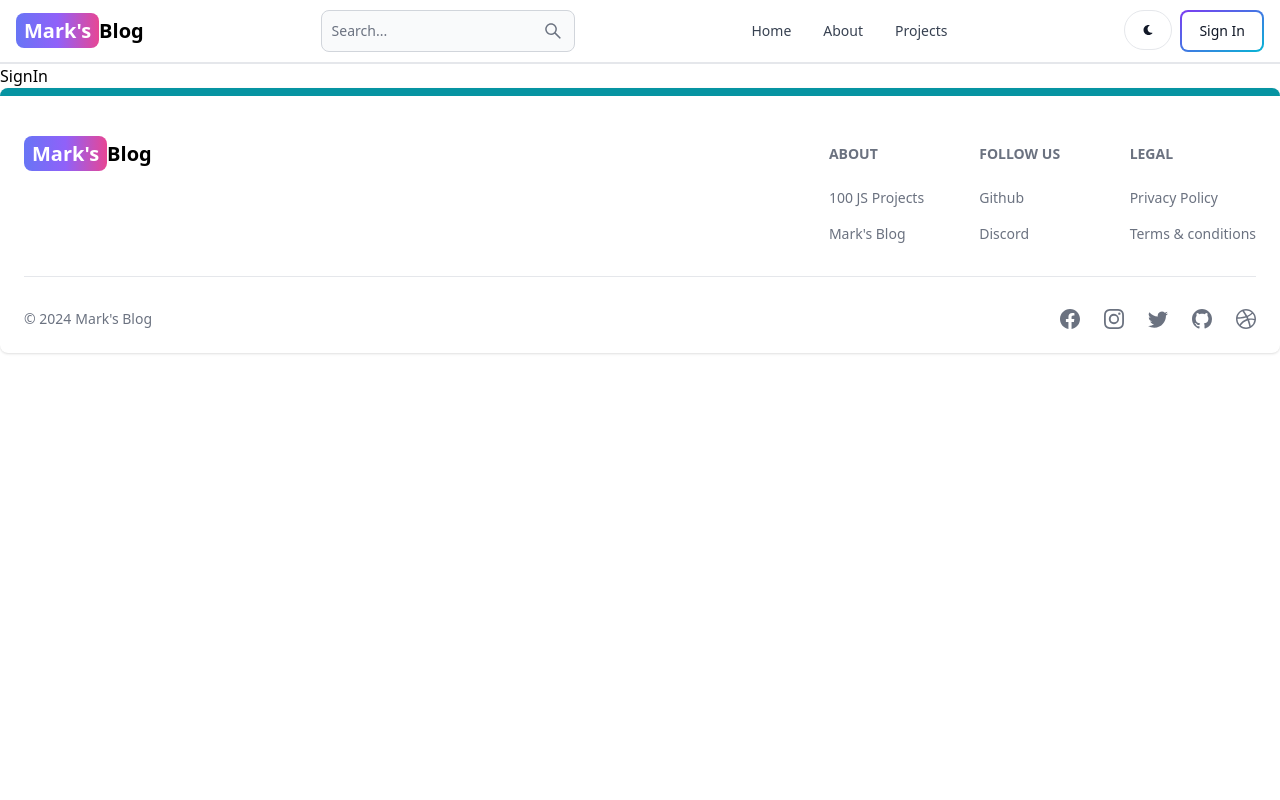
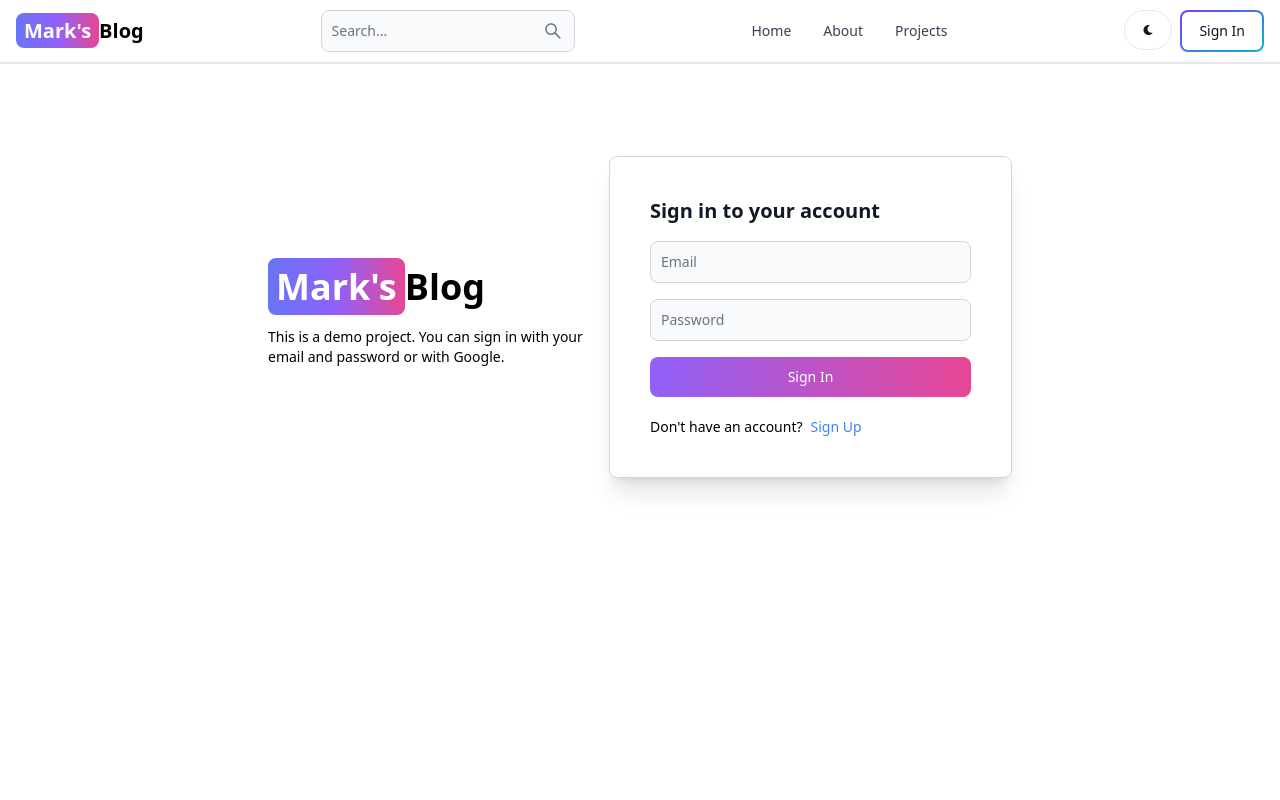
Before and after one commit to markvwin/mern-blog, a React (Vite) app in the folder client/: page /sign-in in a window 1280 px wide. Shown: the top 800 px of the page. Built offline with nearby package versions, Linux system fonts and the light colour scheme.

Commit message:
completed sign-in page functionality

```diff
--- a/client/src/pages/SignIn.jsx
+++ b/client/src/pages/SignIn.jsx
@@ -1,5 +1,117 @@
+import { Alert, Button, Label, Spinner, TextInput } from "flowbite-react";
 import React from "react";
+import { useState } from "react";
+import { Link, useNavigate } from "react-router-dom";
 
 export default function SignIn() {
-  return <div>SignIn</div>;
+  // initializing the components
+  const [formData, setFormData] = useState({});
+  const [errorMessage, setErrorMessage] = useState(null);
+  const [loading, setLoading] = useState(false); // adds loading mechanism on sign-up
+  const navigate = useNavigate();
+
+  const handleChange = (e) => {
+    setFormData({ ...formData, [e.target.id]: e.target.value.trim() });
+  };
+
+  const handleSubmit = async (e) => {
+    e.preventDefault();
+    if (!formData.email || !formData.password) {
+      return setErrorMessage("Please fill out all fields");
+    }
+    try {
+      setLoading(true);
+      setErrorMessage(null); // if there was an error in the previous request, resets state
+      const res = await fetch("/api/auth/sign-in", {
+        method: "POST",
+        headers: { "Content-Type": "application/json" },
+        body: JSON.stringify(formData), // converts JSON data to string before sending
+      });
+      const data = await res.json(); // converting response into JSON format
+      if (data.success === false) {
+        return setErrorMessage(data.message); // returns error message when a duplicate username/email is submitted
+      }
+      setLoading(false); // stops loading after processing is complete
+      if (res.ok) {
+        navigate("/");
+      }
+    } catch (error) {
+      setErrorMessage(error.message);
+      setLoading(false); // stops loading animation when error is encountered
+    }
+  };
+
+  return (
+    <div className="min-h-screen mt-20">
+      <div className="flex p-3 max-w-3xl mx-auto flex-col md:flex-row md:items-center gap-5">
+        {/* left */}
+        <div className="flex-1">
+          <Link to="/" className="font-bold dark:text-white text-4xl">
+            <span className="px-2 py-1 bg-gradient-to-r from-indigo-500 via-purple-500 to-pink-500 rounded-lg text-white">
+              Mark's
+            </span>
+            Blog
+          </Link>
+          <p className="text-sm mt-5">
+            This is a demo project. You can sign in with your email and password
+            or with Google.
+          </p>
+        </div>
+        {/* right */}
+
+        <div className="flex-1 max-w-3xl mx-auto p-10 rounded-lg border border-gray-300 bg-white shadow-xl">
+          <form className="flex flex-col gap-4" onSubmit={handleSubmit}>
+            <Label
+              className="flex-auto font-semibold text-xl"
+              value="Sign in to your account"
+            />
+            <div>
+              <TextInput
+                type="email"
+                placeholder="Email"
+                id="email"
+                onChange={handleChange}
+              />
+            </div>
+            <div>
+              <TextInput
+                type="password"
+                placeholder="Password"
+                id="password"
+                onChange={handleChange}
+              />
+            </div>
+            <Button // renders submit button and disables it when the user submits form
+              gradientDuoTone="purpleToPink"
+              type="submit"
+              disabled={loading}
+            >
+              {
+                // because we are adding more than one http element, we need to wrap them in a empty fragment
+                loading ? ( // displays loading animation via the spinner component
+                  <>
+                    <Spinner size="sm" />
+                    <span className="pl-3">Loading...</span>
+                  </>
+                ) : (
+                  "Sign In"
+                ) // if loading is true, displays "Loading..." otherwise default to "Sign Up"
+              }
+            </Button>
+          </form>
+          <div className="flex gap-2 text-sm mt-5">
+            <span>Don't have an account?</span>
+            <Link to="/sign-up" className="text-blue-500">
+              Sign Up
+            </Link>
+          </div>
+          {errorMessage && ( // displays an error alert if there is an error upon sign-up
+            <Alert className="mt-5" color="failure">
+              {errorMessage}
+            </Alert>
+          )}
+        </div>
+      </div>
+    </div>
+  );
 }
```
